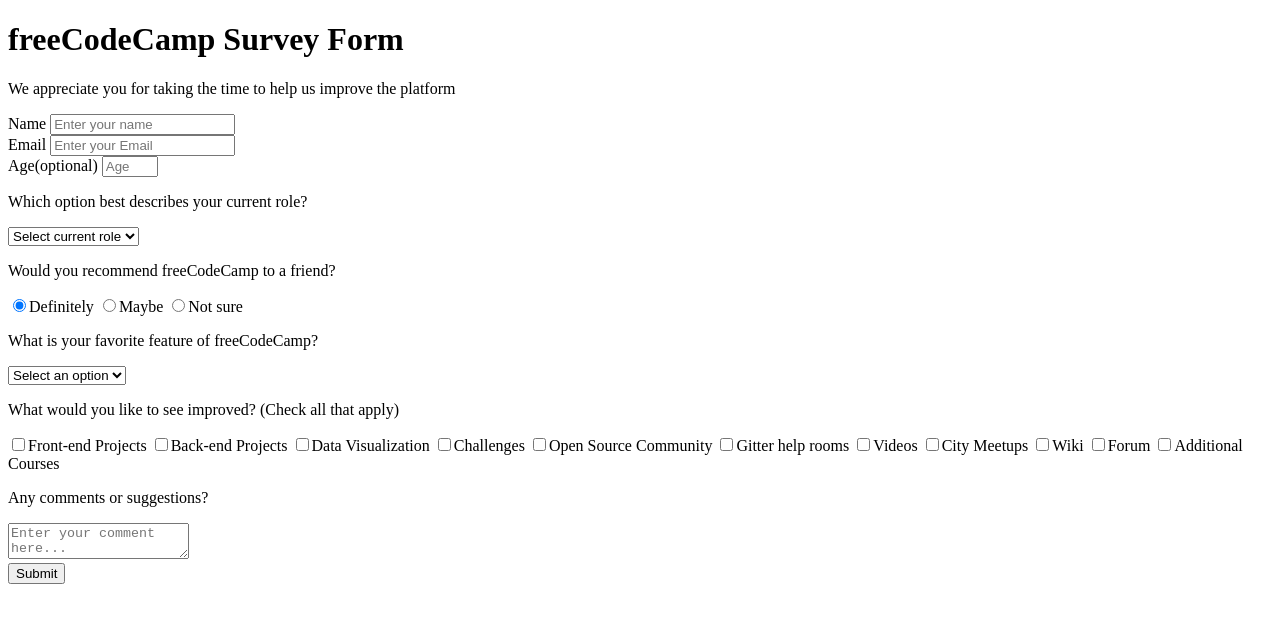
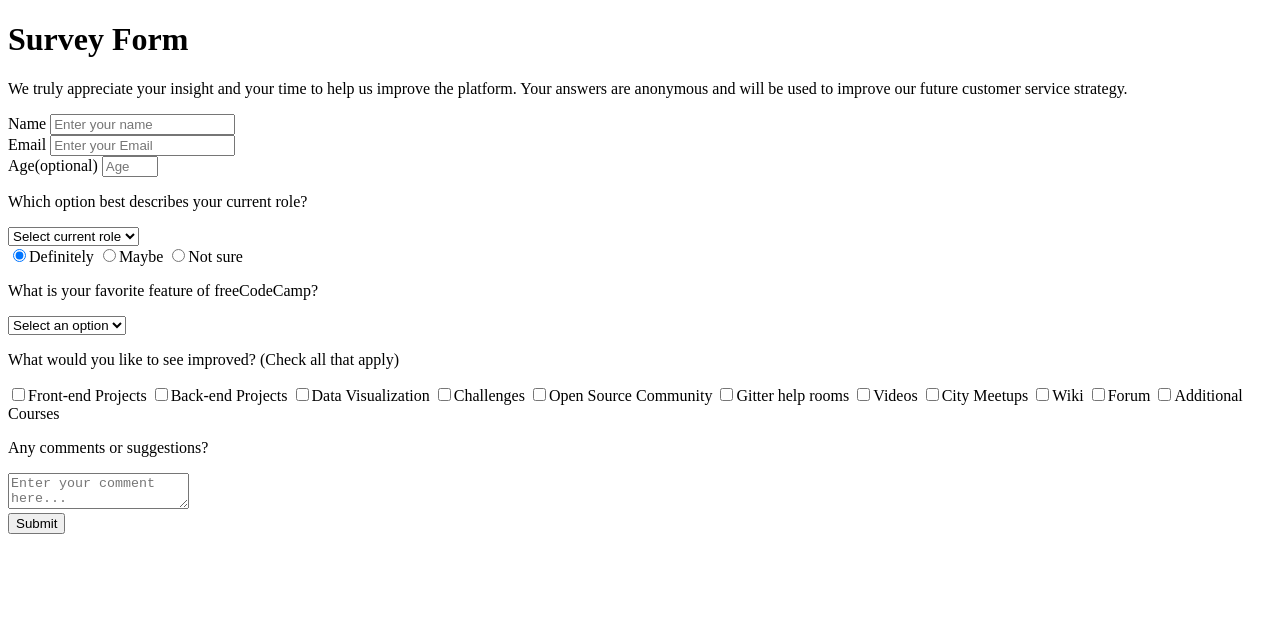
Before and after one commit to Ellyboi/elijah-hassan, a plain HTML site: page index.html in a window 1280 px wide. Drawn offline with Linux system fonts and the light colour scheme.

Commit message:
form update

```diff
--- a/index.html
+++ b/index.html
@@ -6,9 +6,9 @@
   <body>
     <div class="container">
       <header class="header">
-        <h1 id="title" class="text-center">freeCodeCamp Survey Form</h1>
+        <h1 id="title" class="text-center">Survey Form</h1>
         <p id="description" class="description text-center">
-          We appreciate you for taking the time to help us improve the platform
+          We truly appreciate your insight and your time to help us improve the platform. Your answers are anonymous and will be used to improve our future customer service strategy.
         </p>
       </header>
       <form id="survey-form">
@@ -61,7 +61,7 @@
         </div>
 
         <div class="form-group">
-          <p>Would you recommend freeCodeCamp to a friend?</p>
+          <pHow likely are you to recommend our business to a friend or colleague?</p>
           <label>
             <input
               name="user-recommend"
```
